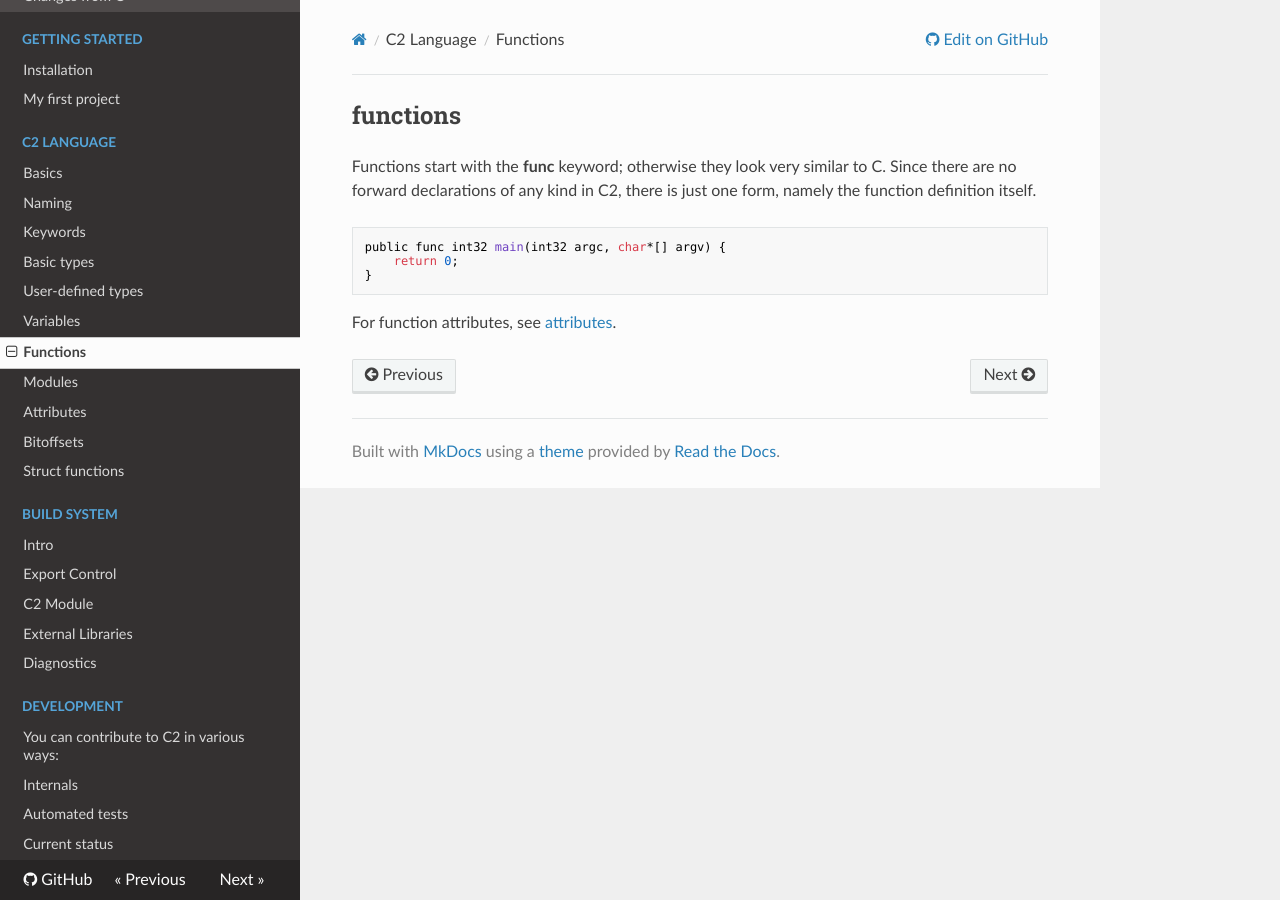
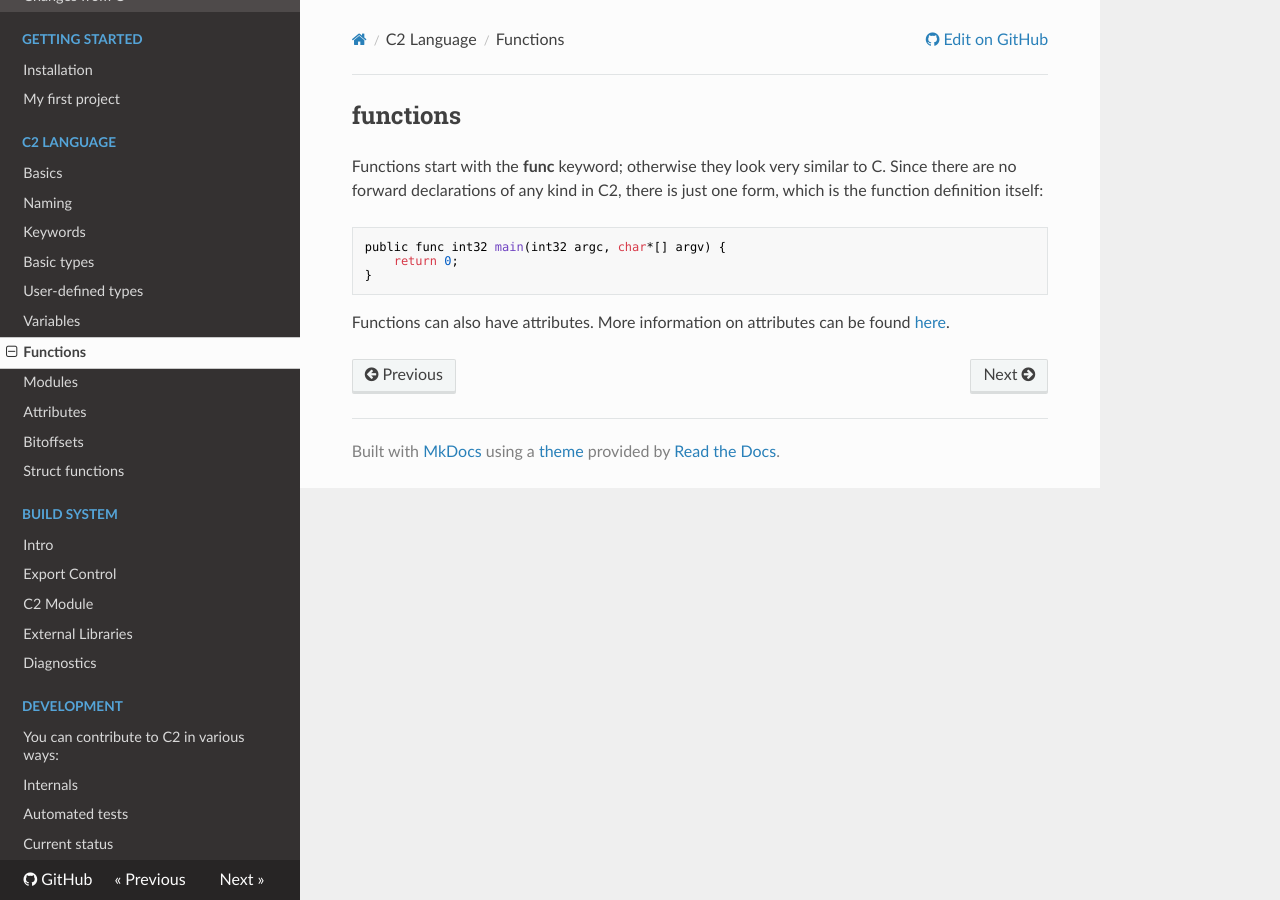
Before and after one commit to c2lang/documentation, an MkDocs documentation site: the page built from documentation/docs/language/functions.md, in a window 1280 px wide. Built offline with MkDocs 1.6.1, drawn with Linux system fonts in a browser that asks for light colours; nearby versions of some CDN libraries; old or Windows-style settings are respelled for this version of MkDocs.

Commit message:
functions.md: rephrase

````diff
--- a/documentation/docs/language/functions.md
+++ b/documentation/docs/language/functions.md
@@ -2,7 +2,7 @@
 
 Functions start with the __func__ keyword; otherwise they look very similar to
 C. Since there are no forward declarations of any kind in C2, there is just one
-form, namely the function definition itself.
+form, which is the function definition itself:
 
 ```c
 public func int32 main(int32 argc, char*[] argv) {
@@ -10,4 +10,4 @@ public func int32 main(int32 argc, char*[] argv) {
 }
 ```
 
-For function attributes, see [attributes](attributes.md).
+Functions can also have attributes. More information on attributes can be found [here](attributes.md).
````
